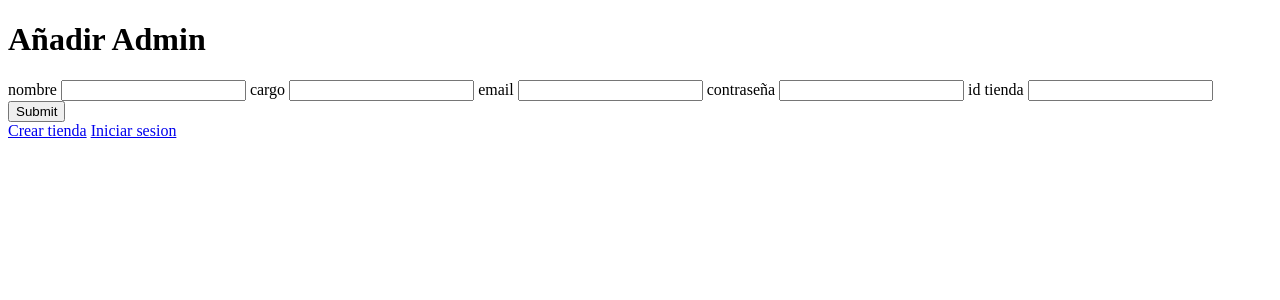
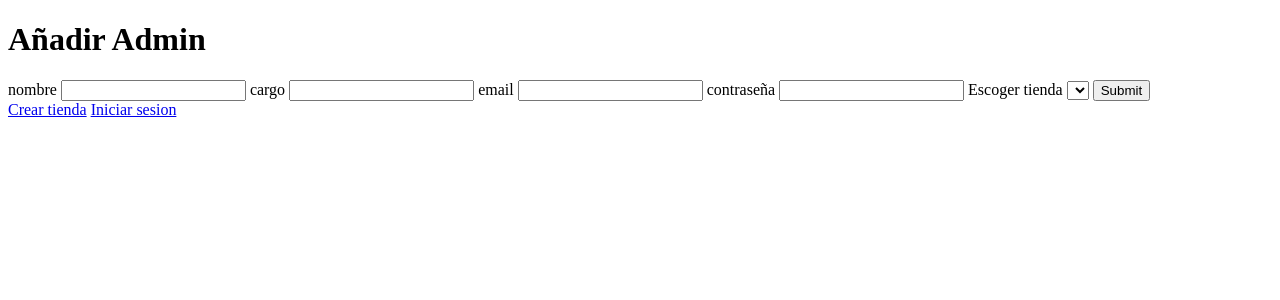
Before and after one commit to SofiaG22/Inventario, a PHP site: page /template/formSignUp.php in a window 1280 px wide. Shown: the top 300 px of the page. Run offline with PHP 8.4, Linux system fonts and the light colour scheme; lists and menus that the app fills with data are empty; some libraries are stand-ins or nearby versions.

Commit message:
PrimerProyecto

```diff
--- a/public/template/formSignUP.php
+++ b/public/template/formSignUP.php
@@ -22,10 +22,8 @@ include("../validateSession/validatenTemplate.php")
         <input type="email" id="emailSign" name="emailSign">
         <label for="">contraseña</label>
         <input type="password" id="passwordSign" name="passwordSign">
-        <label for="">id tienda</label>
-        <input type="number" id="idStoreSign" name="idStoreSign">
-
-
+        <label for="">Escoger tienda</label>
+        <select name="idStoreSign" id="idStoreSign"></select>
 
         <input type="submit" name="submitSignUp">
 
```
